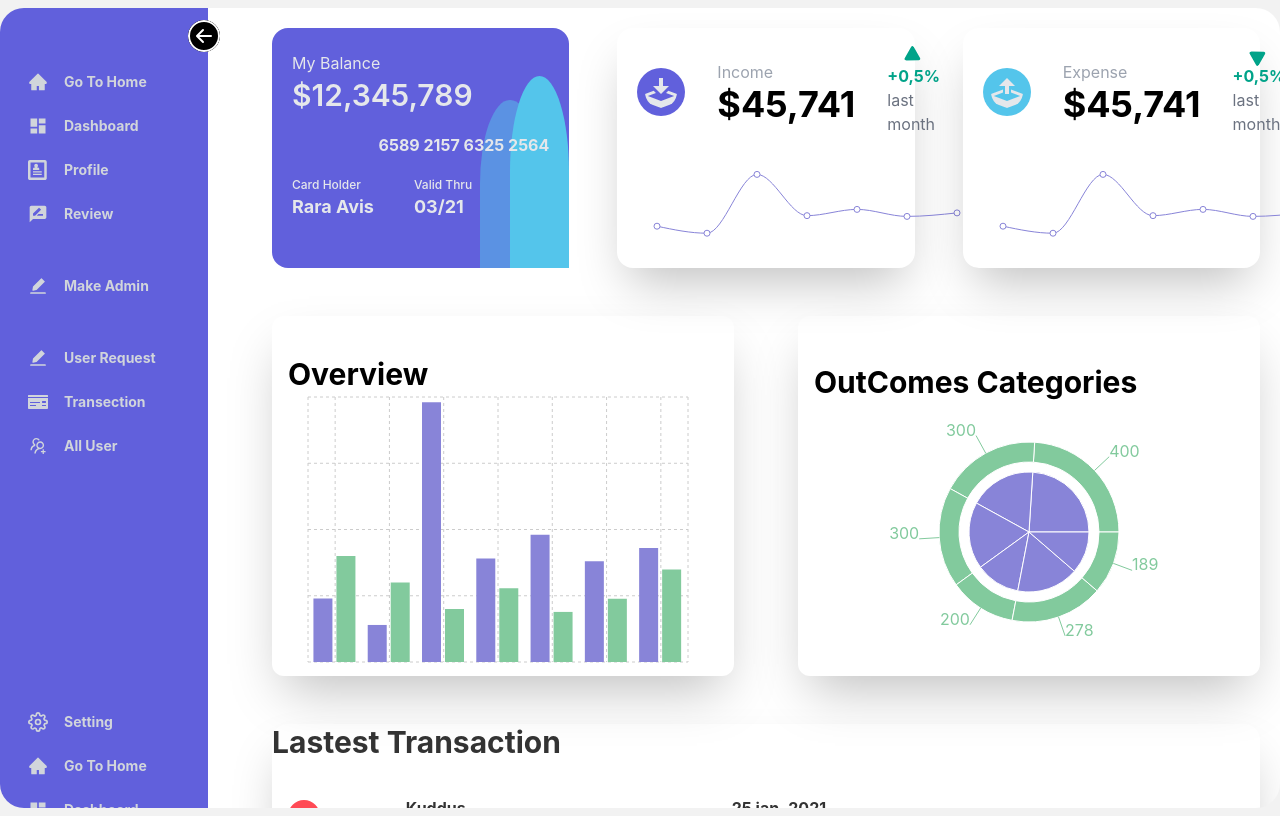
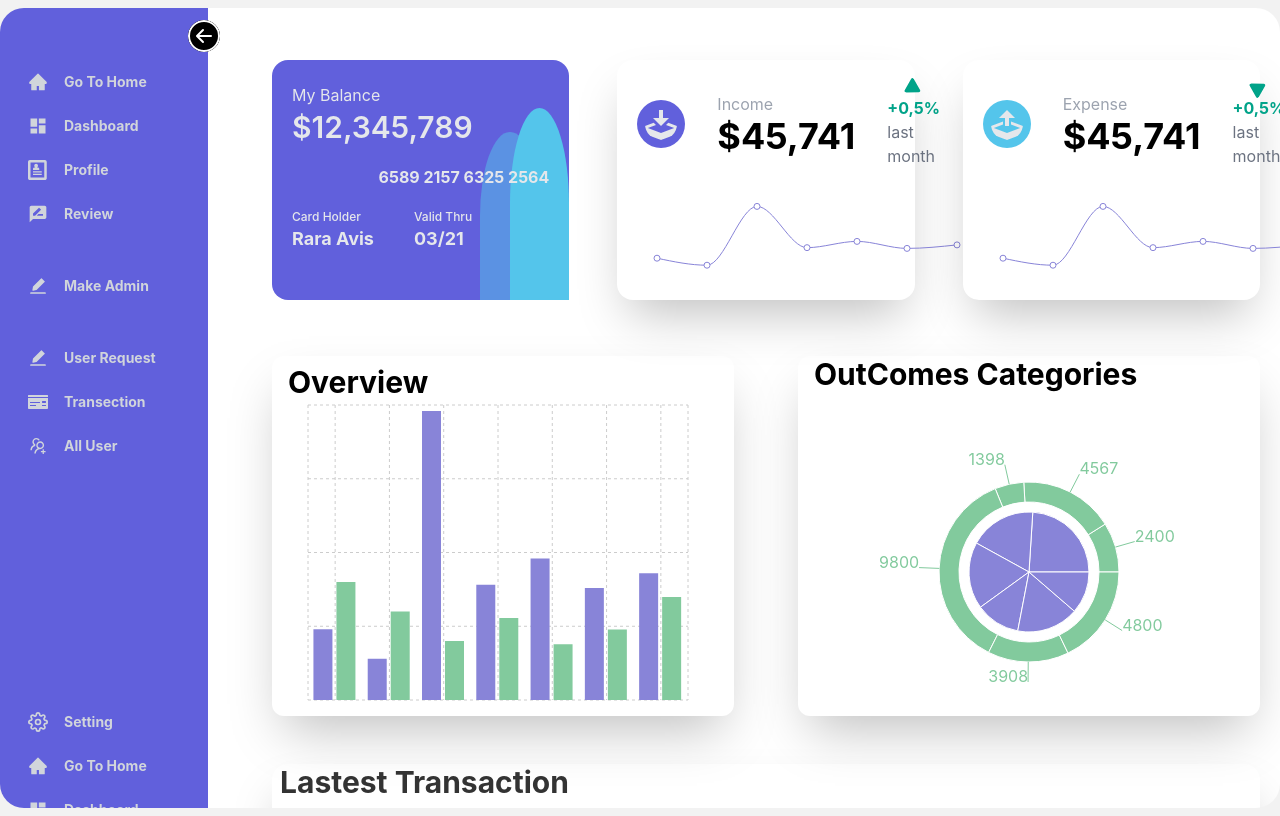
Before and after one commit to azizurrahman-zero/digimoney-bank_client-side, a React (Create React App) app: page /dashboard/dashboard in a window 1280 px wide. Built offline with nearby package versions, Linux system fonts and the light colour scheme.

Commit message:
updated chart

```diff
--- a/src/pages/Dashboard/Barchart.js
+++ b/src/pages/Dashboard/Barchart.js
@@ -1,5 +1,5 @@
 import React from 'react';
-import { BarChart, CartesianGrid, XAxis, YAxis, Tooltip, Legend, Bar } from 'recharts';
+import { BarChart, CartesianGrid, XAxis, YAxis,ResponsiveContainer, Tooltip, Legend, Bar } from 'recharts';
 
 const Barchart = () => {
     const data = [
@@ -41,18 +41,29 @@ const Barchart = () => {
     ]
 
     return (
-        <div>
-            <h1 className='text-xl font-bold py-6'>Monthely Update</h1>
-            <BarChart width={500} height={250} data={data}>
-                <CartesianGrid strokeDasharray="3 3" />
-                <XAxis dataKey="name" />
-                <YAxis />
-                <Tooltip />
-                <Legend />
-                <Bar dataKey="pv" fill="#8884d8" />
-                <Bar dataKey="uv" fill="#82ca9d" />
+        <div className="h-[45vh]  shadow-2xl rounded-xl px-4  mt-2">
+          <h1 className="text-3xl font-bold text-black mt-2">Overview</h1>
+
+          <ResponsiveContainer width="100%" height="100%">
+            <BarChart
+              width={500}
+              height={300}
+              data={data}
+              margin={{
+                top: 5,
+                right: 30,
+                left: 20,
+                bottom: 60,
+              }}
+            >
+              <CartesianGrid strokeDasharray="3 3" />
+
+              <Tooltip />
+
+              <Bar dataKey="pv" fill="#8884d8" />
+              <Bar dataKey="uv" fill="#82ca9d" />
             </BarChart>
-
+          </ResponsiveContainer>
         </div>
     );
 };
--- a/src/pages/Dashboard/Piechart.js
+++ b/src/pages/Dashboard/Piechart.js
@@ -1,5 +1,15 @@
 import React from 'react';
-import { PieChart, Pie } from 'recharts'
+import {
+    LineChart,
+    ResponsiveContainer,
+    Line,
+    BarChart,
+    Bar,
+    PieChart,
+    Pie,
+    CartesianGrid,
+    Tooltip,
+  } from "recharts";
 
 const Piechart = () => {
     const data01 = [
@@ -56,12 +66,30 @@ const Piechart = () => {
     ];
 
     return (
-        <div>
-            <h1 className='text-xl font-bold ml-6 p-6'>Outgoing Overview</h1>
-            <PieChart width={500} height={250}>
-                <PieChart data={data01} dataKey="value" nameKey="name" cx="50%" cy="50%" outerRadius={50} fill="#8884d8" />
-                <Pie data={data02} dataKey="value" nameKey="name" cx="50%" cy="50%" innerRadius={60} outerRadius={80} fill="#82ca9d" label />
+        <div className="h-[45vh]  shadow-2xl rounded-xl px-4  mt-2">
+          <h1 className="text-3xl font-bold text-black">OutComes Categories</h1>
+          <ResponsiveContainer width="100%" height="100%">
+            <PieChart width={600} height={600}>
+              <Pie
+                data={data01}
+                dataKey="value"
+                cx="50%"
+                cy="50%"
+                outerRadius={60}
+                fill="#8884d8"
+              />
+              <Pie
+                data={data02}
+                dataKey="value"
+                cx="50%"
+                cy="50%"
+                innerRadius={70}
+                outerRadius={90}
+                fill="#82ca9d"
+                label
+              />
             </PieChart>
+          </ResponsiveContainer>
         </div>
     );
 };
--- a/src/pages/Dashboard/WelcomePage.js
+++ b/src/pages/Dashboard/WelcomePage.js
@@ -1,19 +1,16 @@
 import React from "react";
 import {
   LineChart,
-  ResponsiveContainer,
+
   Line,
-  BarChart,
-  Bar,
-  PieChart,
-  Pie,
-  CartesianGrid,
-  Tooltip,
+
 } from "recharts";
 import { FaPlay } from "react-icons/fa";
 import { ImUpload, ImDownload } from "react-icons/im";
 import useTransection from "../../hooks/useTransection";
 import TransectionRow from "./TransectionRow";
+import Piechart from "./Piechart";
+import Barchart from "./Barchart";
 
 const WelcomePage = () => {
   const data = [
@@ -89,7 +86,7 @@ const WelcomePage = () => {
   const [transection] = useTransection();
   console.log(transection);
   return (
-    <section className="">
+    <section className="mt-8">
       <div className="grid lg:grid-cols-3 gap-12">
         {/* Balance Cart start */}
         <div class="card balance-card  bg-[#6160DC] text-gray-200">
@@ -188,62 +185,16 @@ const WelcomePage = () => {
 
       <div className="grid lg:grid-cols-2 gap-x-16 mt-12">
         {/* Bar Chart Start Start */}
-        <div className="h-[45vh] shadow-2xl py-10 px-4 rounded-xl">
-          <h1 className="text-3xl font-bold text-black ">Overview</h1>
-
-          <ResponsiveContainer width="100%" height="100%">
-            <BarChart
-              width={500}
-              height={300}
-              data={data}
-              margin={{
-                top: 5,
-                right: 30,
-                left: 20,
-                bottom: 10,
-              }}
-            >
-              <CartesianGrid strokeDasharray="3 3" />
-
-              <Tooltip />
-
-              <Bar dataKey="pv" fill="#8884d8" />
-              <Bar dataKey="uv" fill="#82ca9d" />
-            </BarChart>
-          </ResponsiveContainer>
-        </div>
+        <Barchart />
         {/* Bar Chart end */}
         {/* Pie Chart Start */}
-        <div className="h-[45vh] shadow-2xl rounded-xl px-4 py-12">
-          <h1 className="text-3xl font-bold text-black">OutComes Categories</h1>
-          <ResponsiveContainer width="100%" height="100%">
-            <PieChart width={600} height={600}>
-              <Pie
-                data={data01}
-                dataKey="value"
-                cx="50%"
-                cy="50%"
-                outerRadius={60}
-                fill="#8884d8"
-              />
-              <Pie
-                data={data01}
-                dataKey="value"
-                cx="50%"
-                cy="50%"
-                innerRadius={70}
-                outerRadius={90}
-                fill="#82ca9d"
-                label
-              />
-            </PieChart>
-          </ResponsiveContainer>
-        </div>
+
+        <Piechart />
         {/* Pie chart end */}
       </div>
       {/* Transection table start  */}
       <section className="mt-12 shadow-2xl rounded-2xl">
-        <h1 className="text-3xl font-bold my-5">Lastest Transaction</h1>
+        <h1 className="text-3xl font-bold my-8 ml-2">Lastest Transaction</h1>
         <div class="overflow-x-auto">
           <table class="table table-zebra w-full">
             <tbody>
```
